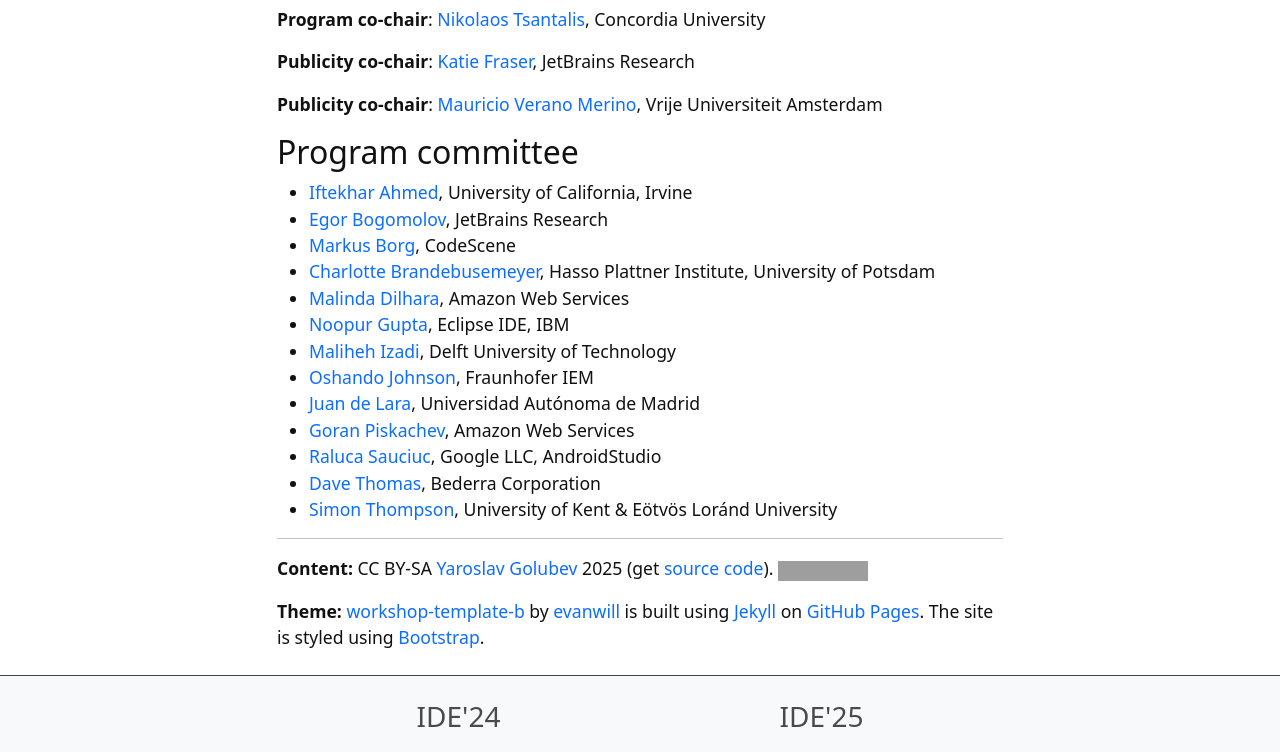
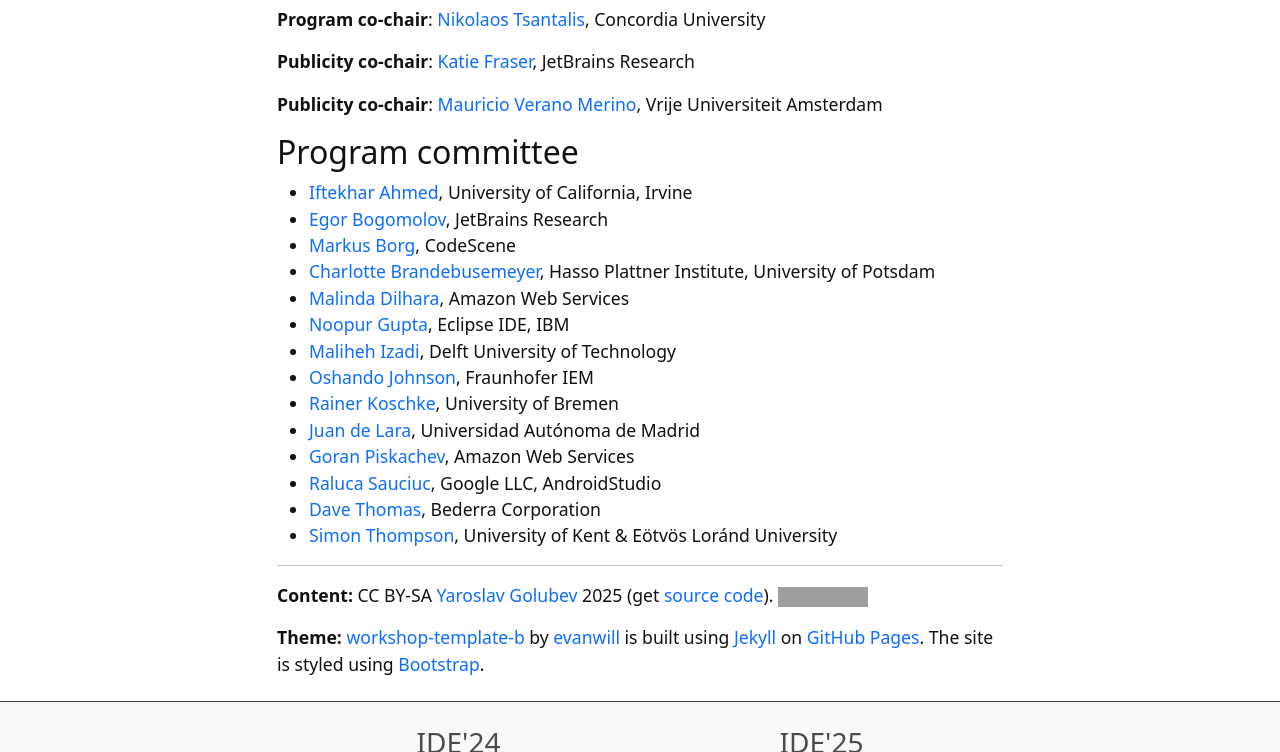
Before and after one commit to ide-workshop/ide-workshop.github.io, a Jekyll site: the page built from index.md, in a window 1280 px wide and 900 px high, scrolled down 3905 px, cut to the strip 0-752 px from the top of the window. Built offline with Jekyll 4.4.1, drawn with Linux system fonts in a browser that asks for light colours; grey boxes are pictures that could not be loaded.

Commit message:
Added Dr. Koschke to PC

```diff
--- a/index.md
+++ b/index.md
@@ -147,6 +147,7 @@
 * [Noopur Gupta](https://www.linkedin.com/in/noopur2507), Eclipse IDE, IBM
 * [Maliheh Izadi](https://malihehizadi.github.io/), Delft University of Technology
 * [Oshando Johnson](https://www.linkedin.com/in/oshandojohnson/), Fraunhofer IEM
+* [Rainer Koschke](https://www.uni-bremen.de/st/kontakt), University of Bremen
 * [Juan de Lara](http://arantxa.ii.uam.es/~jlara/), Universidad Autónoma de Madrid
 * [Goran Piskachev](https://piskachev.github.io), Amazon Web Services
 * [Raluca Sauciuc](https://research.google/people/ralucasauciuc/?&type=google), Google LLC, AndroidStudio
```
